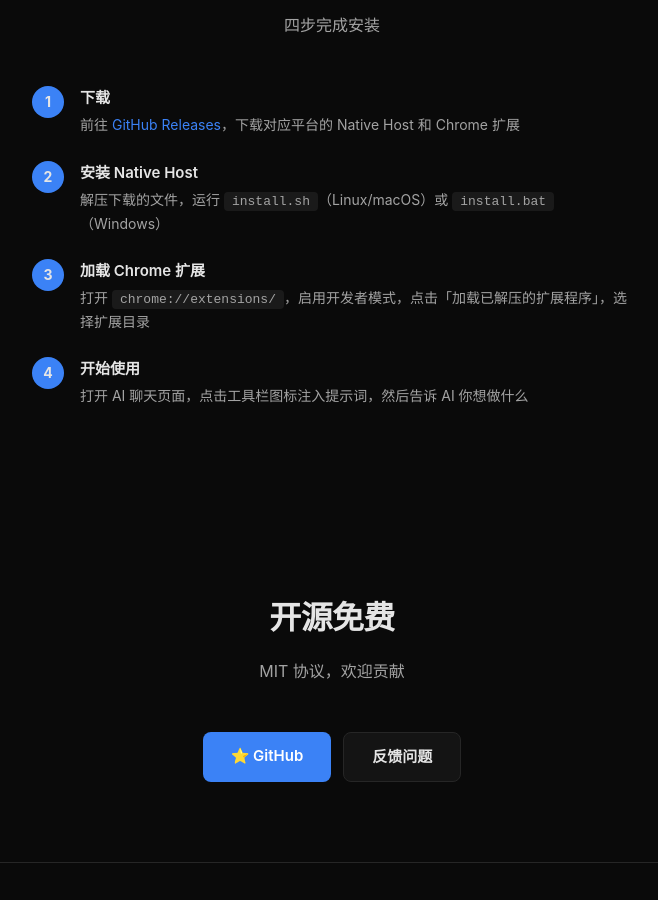
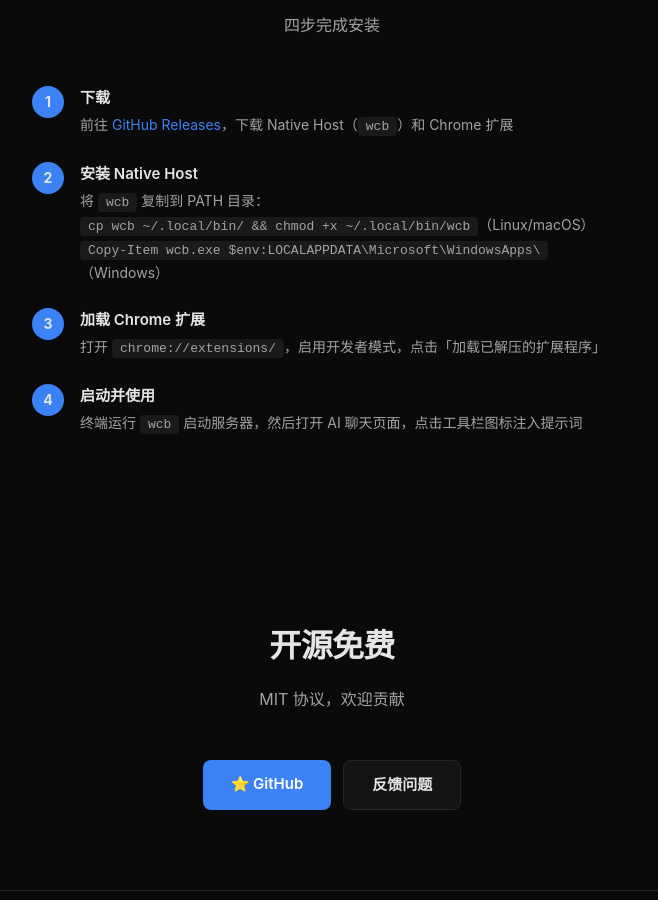
Before and after one commit to wsyb/WebChatBridge, a browser extension: page docs/index.html in a window 1280 px wide. Shown: the part 2559-3459 px from the top of the page, without its empty margins (308-966 px from the left). Drawn offline with Linux system fonts and the light colour scheme.

Commit message:
docs: simplify installation to copy-to-PATH approach
- Remove dependency on install scripts
- Add cross-platform copy commands (Linux/macOS/Windows)
- Update landing page with new installation steps
- User runs 'wcb' to start the server

```diff
--- a/docs/index.html
+++ b/docs/index.html
@@ -307,28 +307,28 @@
                 <div class="step-num">1</div>
                 <div class="step-content">
                     <h4>下载</h4>
-                    <p>前往 <a href="https://github.com/wsyb/WebChatBridge/releases">GitHub Releases</a>，下载对应平台的 Native Host 和 Chrome 扩展</p>
+                    <p>前往 <a href="https://github.com/wsyb/WebChatBridge/releases">GitHub Releases</a>，下载 Native Host（<code>wcb</code>）和 Chrome 扩展</p>
                 </div>
             </div>
             <div class="step">
                 <div class="step-num">2</div>
                 <div class="step-content">
                     <h4>安装 Native Host</h4>
-                    <p>解压下载的文件，运行 <code>install.sh</code>（Linux/macOS）或 <code>install.bat</code>（Windows）</p>
+                    <p>将 <code>wcb</code> 复制到 PATH 目录：<br><code>cp wcb ~/.local/bin/ && chmod +x ~/.local/bin/wcb</code>（Linux/macOS）<br><code>Copy-Item wcb.exe $env:LOCALAPPDATA\Microsoft\WindowsApps\</code>（Windows）</p>
                 </div>
             </div>
             <div class="step">
                 <div class="step-num">3</div>
                 <div class="step-content">
                     <h4>加载 Chrome 扩展</h4>
-                    <p>打开 <code>chrome://extensions/</code>，启用开发者模式，点击「加载已解压的扩展程序」，选择扩展目录</p>
+                    <p>打开 <code>chrome://extensions/</code>，启用开发者模式，点击「加载已解压的扩展程序」</p>
                 </div>
             </div>
             <div class="step">
                 <div class="step-num">4</div>
                 <div class="step-content">
-                    <h4>开始使用</h4>
-                    <p>打开 AI 聊天页面，点击工具栏图标注入提示词，然后告诉 AI 你想做什么</p>
+                    <h4>启动并使用</h4>
+                    <p>终端运行 <code>wcb</code> 启动服务器，然后打开 AI 聊天页面，点击工具栏图标注入提示词</p>
                 </div>
             </div>
         </div>
```
Also changed, not shown: README.md.
